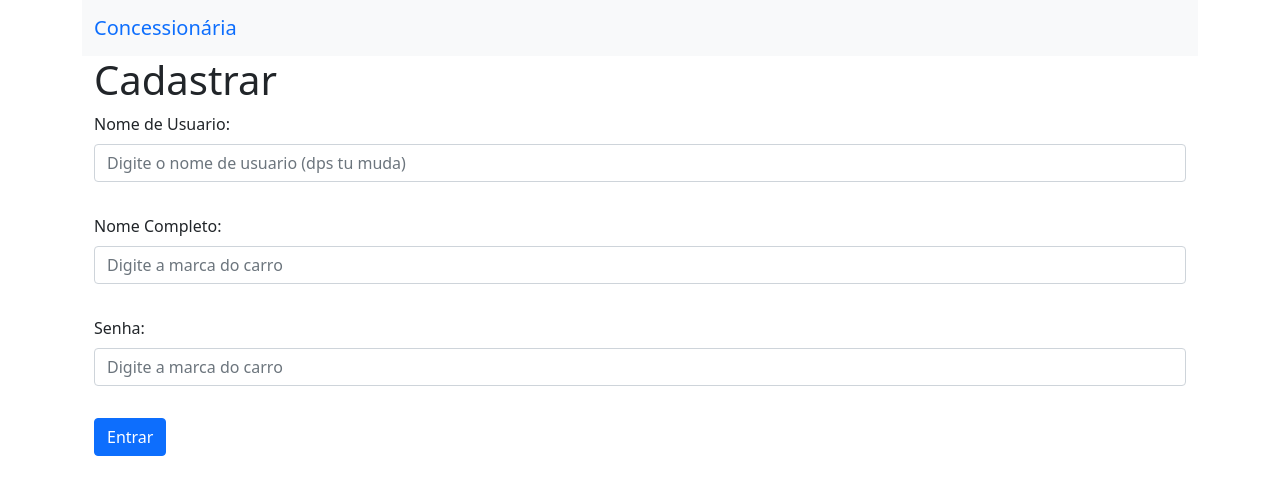
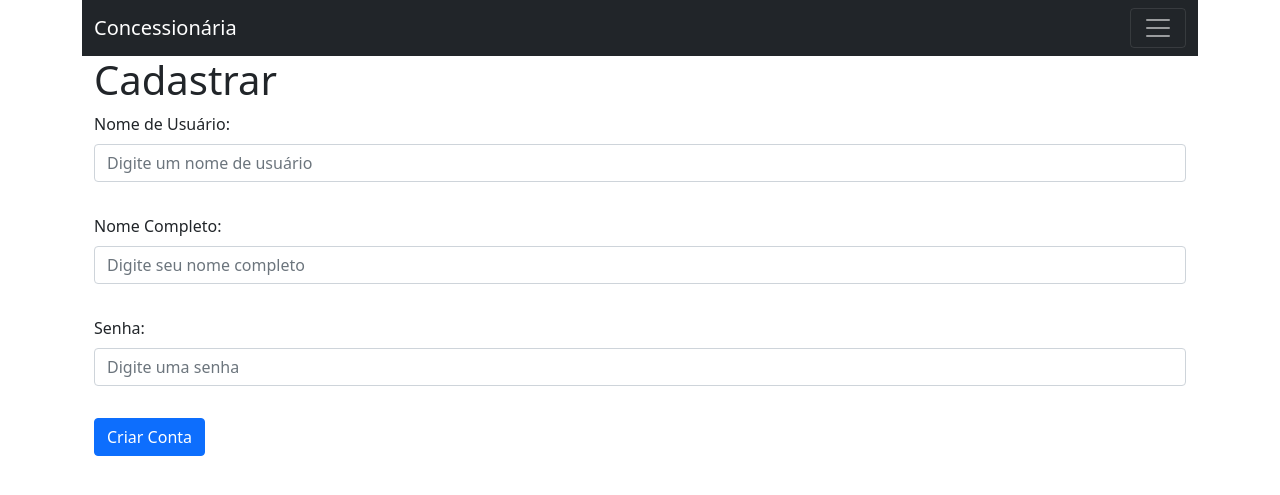
Before and after one commit to Sr1515/AtivadedeDeFlaskeBootstrap, a Flask app: page /cadastro in a window 1280 px wide. Shown: the top 495 px of the page. Run offline with Flask 2, Linux system fonts and the light colour scheme; some libraries are stand-ins or nearby versions.

Commit message:
site completo

```diff
--- a/templates/cadastrar.html
+++ b/templates/cadastrar.html
@@ -3,24 +3,24 @@
 <form method='post' , action="{{ url_for('cadastro') }}" class="row g-3">
 
     <div class="mb-3">
-        <label class="form-label" for="username">Nome de Usuario: </label>
-        <input id="username" name="username" type="text" placeholder="Digite o nome de usuario (dps tu muda)" required
+        <label class="form-label" for="username">Nome de Usuário: </label>
+        <input id="username" name="username" type="text" placeholder="Digite um nome de usuário" required
             class="form-control">
     </div><br>
 
     <div class="mb-3">
         <label class="form-label" for="name">Nome Completo: </label>
-        <input id="name" name="name" type="text" placeholder="Digite a marca do carro" required class="form-control">
+        <input id="name" name="name" type="text" placeholder="Digite seu nome completo" required class="form-control">
     </div><br>
 
     <div class="mb-3">
         <label class="form-label" for="password">Senha: </label>
-        <input id="password" name="password" type="password" placeholder="Digite a marca do carro" required
+        <input id="password" name="password" type="password" placeholder="Digite uma senha" required
             class="form-control">
     </div><br>
 
     <div class="button" id="botao">
-        <button type="submit" class="btn btn-primary">Entrar</button>
+        <button type="submit" class="btn btn-primary">Criar Conta</button>
     </div>
 </form>
 {% endblock %}
--- a/templates/lista.html
+++ b/templates/lista.html
@@ -13,7 +13,7 @@
     <tbody>
         {% if tamanho%}
         <tr>
-            <td>NAO FORAM ENCONTRADOS NENHUM RESULTADO</td>
+            <td>Nenhum Resultado Foi Encontrado</td>
         </tr>
         {% else %}
         {% for carro in carros %}
@@ -40,10 +40,10 @@
 <form method='post' , action="{{ url_for('index') }}" class="row g-3">
 
     <div class="mb-3">
-        <input id="pesquisa" name="pesquisa" type="text" placeholder="pesquisa" class="form-control">
+        <input id="pesquisa" name="pesquisa" type="text" placeholder="Pesquise o carro pela marca" class="form-control">
     </div>
     <div class="button" id="botao">
-        <button type="submit" class="btn btn-primary">pesquisa</button>
+        <button type="submit" class="btn btn-primary">Pesquisar</button>
     </div>
 </form>
 
--- a/templates/login.html
+++ b/templates/login.html
@@ -4,7 +4,8 @@
     <input type='hidden' name='proxima' value="{{ proxima or url_for('index') }}">
     <div class="mb-3">
         <label class="form-label" for="usuario">Usuário: </label>
-        <input id="usuario" name="usuario" type="text" placeholder="Digite o usuario" required class="form-control">
+        <input id="usuario" name="usuario" type="text" placeholder="Digite o seu nome de usuário" required
+            class="form-control">
     </div><br>
     <div class="mb-3">
         <label class="form-label" for="senha">Senha: </label>
--- a/templates/template.html
+++ b/templates/template.html
@@ -6,12 +6,12 @@
     <meta name="viewport" content="width=device-width" , initial-scale=1>
     <link href="https://cdn.jsdelivr.net/npm/bootstrap@5.0.2/dist/css/bootstrap.min.css" rel="stylesheet"
         integrity="sha384-EVSTQN3/azprG1Anm3QDgpJLIm9Nao0Yz1ztcQTwFspd3yD65VohhpuuCOmLASjC" crossorigin="anonymous">
-    <title>Consecionaria</title>
+    <title>Concessionária</title>
 </head>
 
 <body class="container" class='ms-1'>
-    <nav class="navbar sticky-top navbar-expand-xxl  navbar-blue bg-light">
-        <div class="container-fluid">
+    <nav class="navbar sticky-top navbar-expand-xxl navbar-dark bg-dark">
+        <div class=" container-fluid">
             <a class="navbar-brand" href="/">Concessionária</a>
             <button class="navbar-toggler" type="button" data-bs-toggle="collapse"
                 data-bs-target="#navbarSupportedContent" aria-controls="navbarSupportedContent" aria-expanded="false"
--- a/views.py
+++ b/views.py
@@ -20,7 +20,7 @@
 def novo():
     if 'usuario_logado' not in session or session['usuario_logado'] == None:
         return redirect(url_for('login', proxima=url_for('novo')))
-    return render_template('novo.html', titulo='Novo carro')
+    return render_template('novo.html', titulo='Novo Carro')
 
 
 @app.route('/criar', methods=['POST', ])
```
Also changed, not shown: templates/novo.html (+4 -4 lines).
